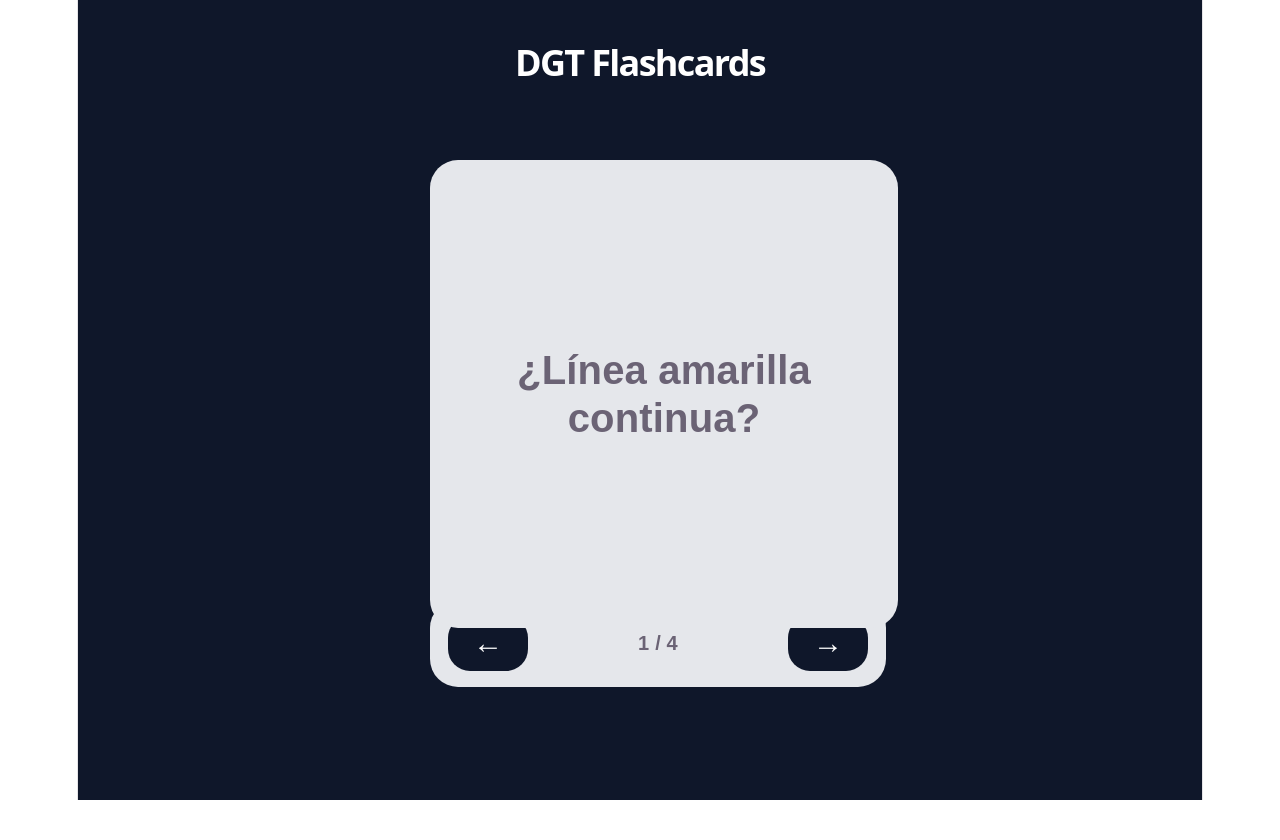
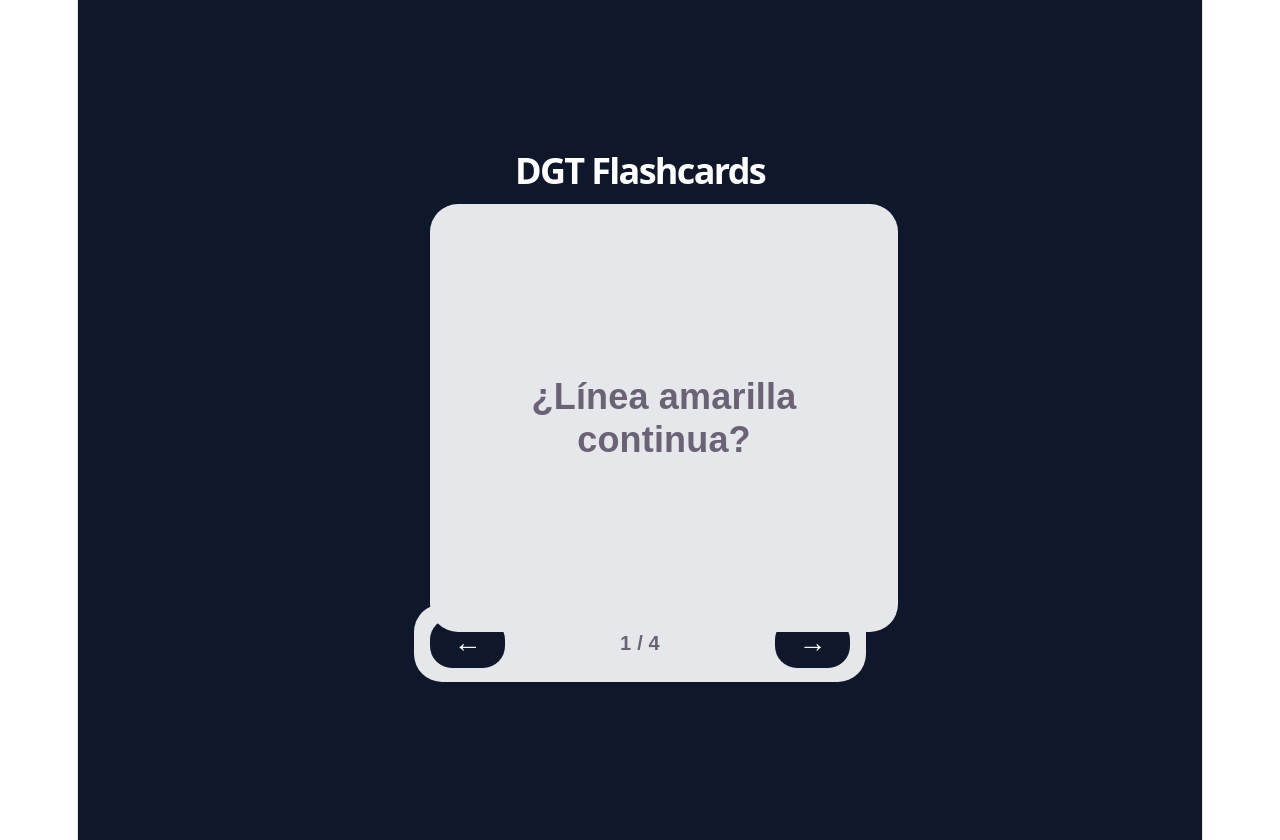
Before and after one commit to tenerifeopen/dgt-flashcards, a React (Vite) app: page / in a window 1280 px wide. Before the commit the page ends 800 px from the top, so only its background shows below. Built offline with nearby package versions, Linux system fonts and the light colour scheme.

Commit message:
update cards

```diff
--- a/src/App.jsx
+++ b/src/App.jsx
@@ -33,35 +33,35 @@ export default function App() {
       display: "flex",
       flexDirection: "column",
       alignItems: "center",
-      justifyContent: "space-between",
-      padding: "50px 16px 20px",
-      boxSizing: "border-box",
+      justifyContent: "center", // ✅ ВАЖНО (было space-between)
+      padding: "20px 16px",
       fontFamily: "Arial"
     }}>
 
-      {/* Заголовок */}
-      <h1 style={{
-        color: "white",
-        fontSize: "clamp(24px, 6vw, 36px)",
-        fontWeight: 800,
-        margin: 0
-      }}>
-        DGT Flashcards
-      </h1>
-
-      {/* Центральный блок */}
+      {/* Контейнер */}
       <div style={{
         width: "100%",
         maxWidth: 420,
         display: "flex",
         flexDirection: "column",
+        alignItems: "center",
         gap: 20
       }}>
+
+        {/* Заголовок */}
+        <h1 style={{
+          color: "white",
+          fontSize: "clamp(24px, 6vw, 36px)",
+          fontWeight: 800,
+          margin: 0
+        }}>
+          DGT Flashcards
+        </h1>
 
         {/* Карточка */}
         <div style={{
           width: "100%",
-          height: "min(55vh, 420px)", // ✅ фикс высоты
+          height: "min(50vh, 380px)", // 🔥 уменьшили
           perspective: 1000
         }}>
           <div
@@ -88,7 +88,7 @@ export default function App() {
               alignItems: "center",
               justifyContent: "center",
               padding: 24,
-              fontSize: "clamp(26px, 7vw, 40px)", // 🔥 УВЕЛИЧИЛ
+              fontSize: "clamp(26px, 7vw, 36px)",
               fontWeight: 800,
               textAlign: "center",
               lineHeight: 1.2,
@@ -109,7 +109,7 @@ export default function App() {
               alignItems: "center",
               justifyContent: "center",
               padding: 24,
-              fontSize: "clamp(30px, 8vw, 44px)", // 🔥 ЕЩЁ КРУПНЕЕ
+              fontSize: "clamp(32px, 8vw, 42px)",
               fontWeight: 900,
               textAlign: "center",
               lineHeight: 1.2,
@@ -127,7 +127,7 @@ export default function App() {
           width: "100%",
           background: "#e5e7eb",
           borderRadius: 28,
-          padding: "16px 18px",
+          padding: "14px 16px",
           display: "flex",
           alignItems: "center",
           justifyContent: "space-between"
@@ -139,12 +139,12 @@ export default function App() {
               setIndex((i) => (i - 1 + cards.length) % cards.length);
             }}
             style={{
-              width: 80,
-              height: 55,
+              width: 75,
+              height: 50,
               borderRadius: 22,
               background: "#0f172a",
               color: "white",
-              fontSize: 30,
+              fontSize: 28,
               border: "none"
             }}
           >
@@ -164,12 +164,12 @@ export default function App() {
               setIndex((i) => (i + 1) % cards.length);
             }}
             style={{
-              width: 80,
-              height: 55,
+              width: 75,
+              height: 50,
               borderRadius: 22,
               background: "#0f172a",
               color: "white",
-              fontSize: 30,
+              fontSize: 28,
               border: "none"
             }}
           >
@@ -180,8 +180,6 @@ export default function App() {
 
       </div>
 
-      <div style={{ height: 10 }} />
-
     </div>
   );
 }
```
